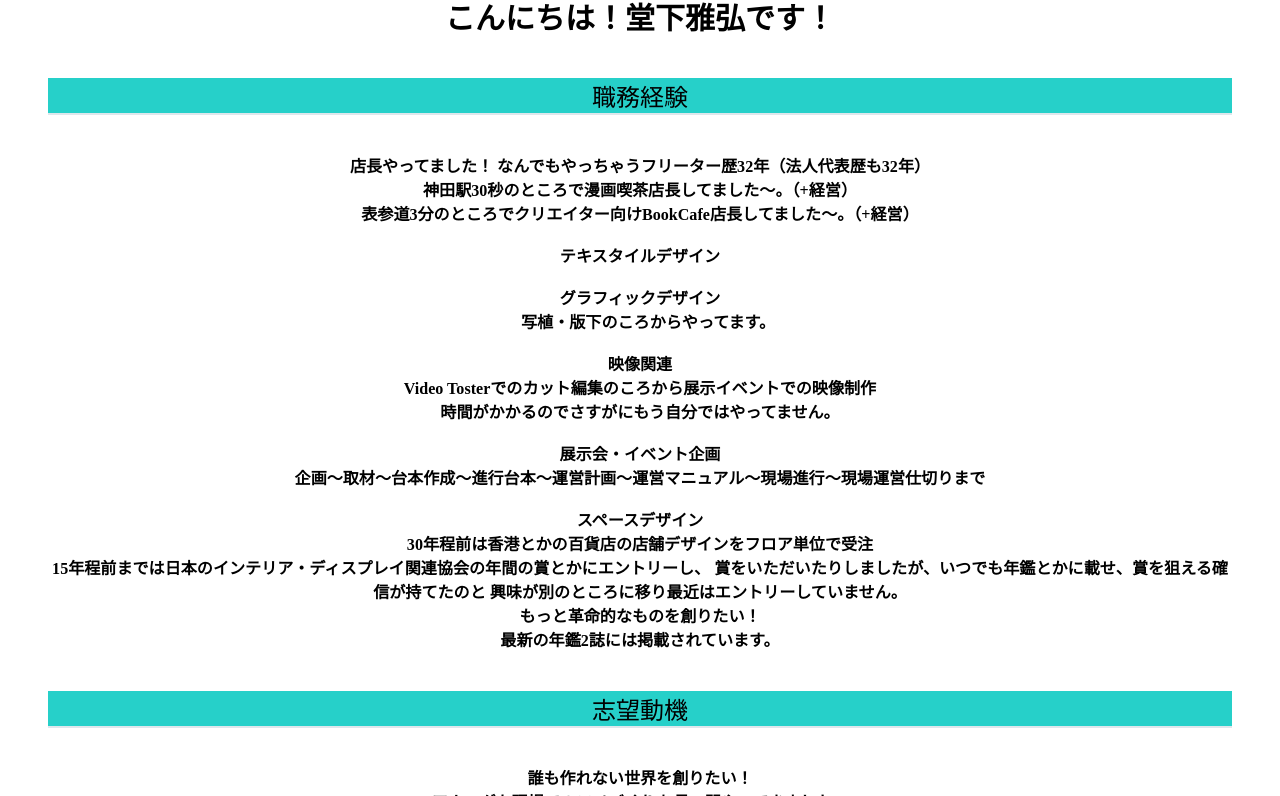
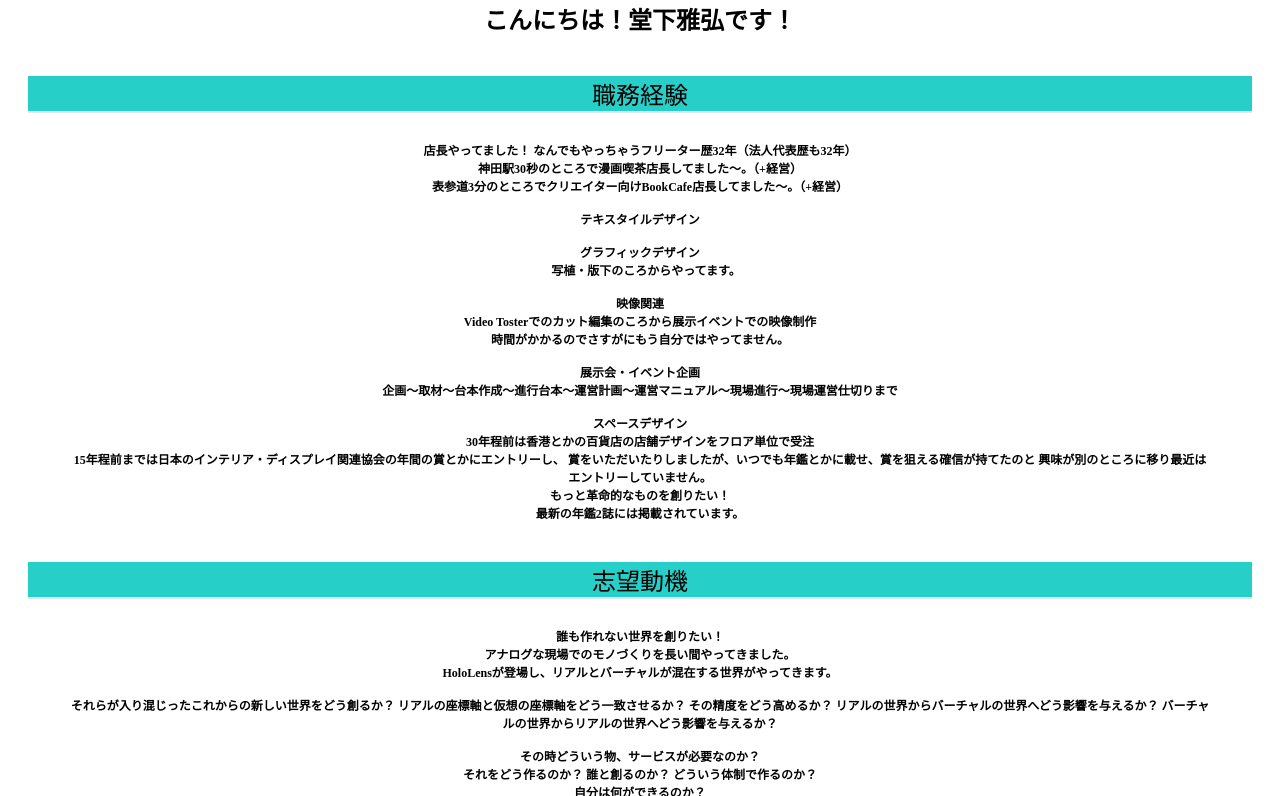
Before and after one commit to dashgogo/dashgogo.github.io, a plain HTML site: page index.html in a window 1280 px wide. Shown: the part 740-1536 px from the top of the page. Drawn offline with Linux system fonts and the light colour scheme.

Commit message:
Add files via upload

```diff
--- a/css/profile.css
+++ b/css/profile.css
@@ -29,7 +29,7 @@ body{
 
 
   .main {
-    padding: 10px 40px;
+    padding: 10px 20px;
   }
   .copy-container img{
     width: 100%;
@@ -62,7 +62,7 @@ body{
   }
 
   .copy-container h2 {
-    font-size: 30px;
+    font-size: 24px;
     margin-block-start: 0.3em;
     margin-block-end: 0.3em;
   }
@@ -95,6 +95,9 @@ body{
   }
 
   .content_detail {
+
+    font-size: 12px;
+    padding: 0 40px;
 
 
   }
```
